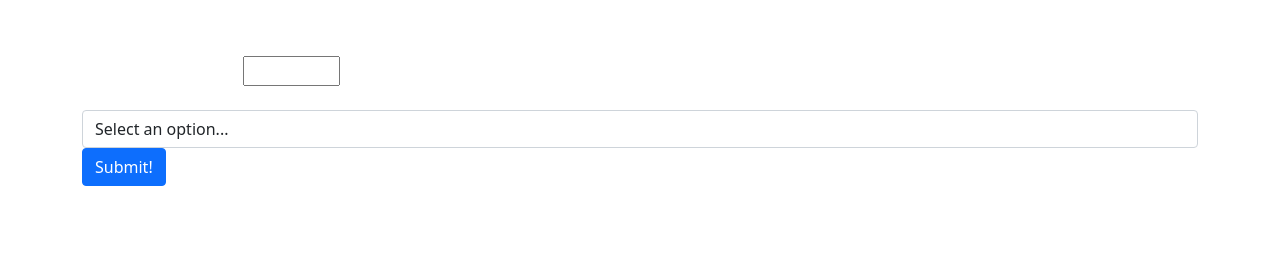
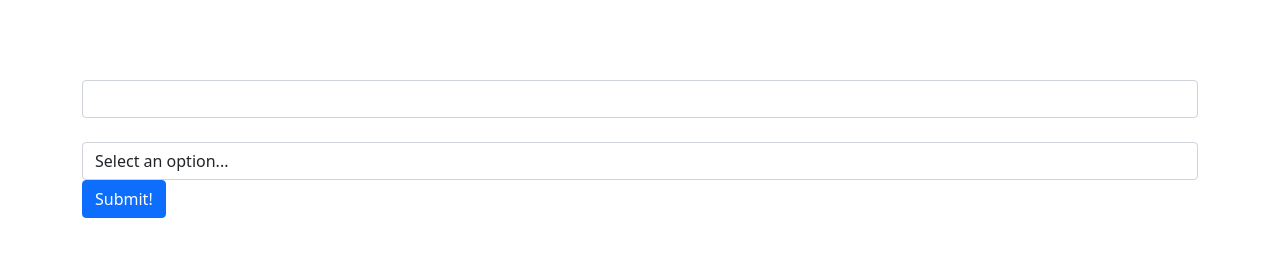
Before and after one commit to JeffTerrell/Super-Galactic-Age-Calculator, a website built with webpack: page src/index.html in a window 1280 px wide. Built offline with nearby package versions, Linux system fonts and the light colour scheme; files whose address does not match are found by name.

Commit message:
update form styling

```diff
--- a/src/index.html
+++ b/src/index.html
@@ -10,7 +10,7 @@
       <form id="agelifeform">
         <div id="earthage">
           <label for="age">Enter Your Earth Age</label>
-          <input type="number" id="age" name="age" min="1" max="150">
+          <input type="number" id="age" name="age" class="form-control" min="1" max="150">
         </div>
         <div id="earthlife">
           <label for="life-expect">Life Expectancy</label>
```
